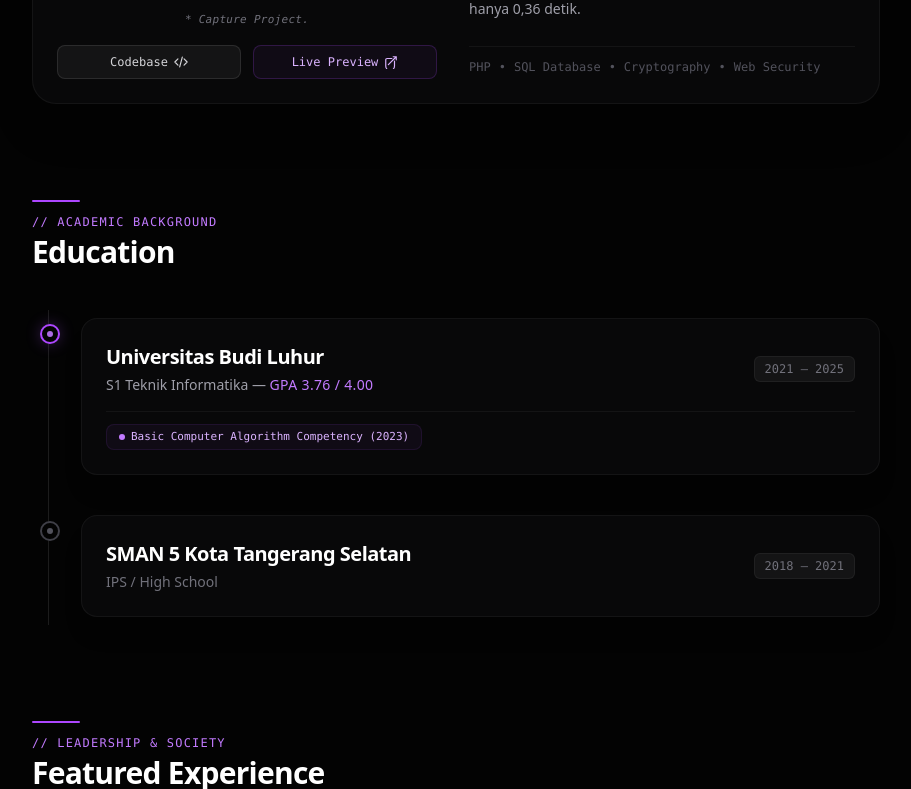
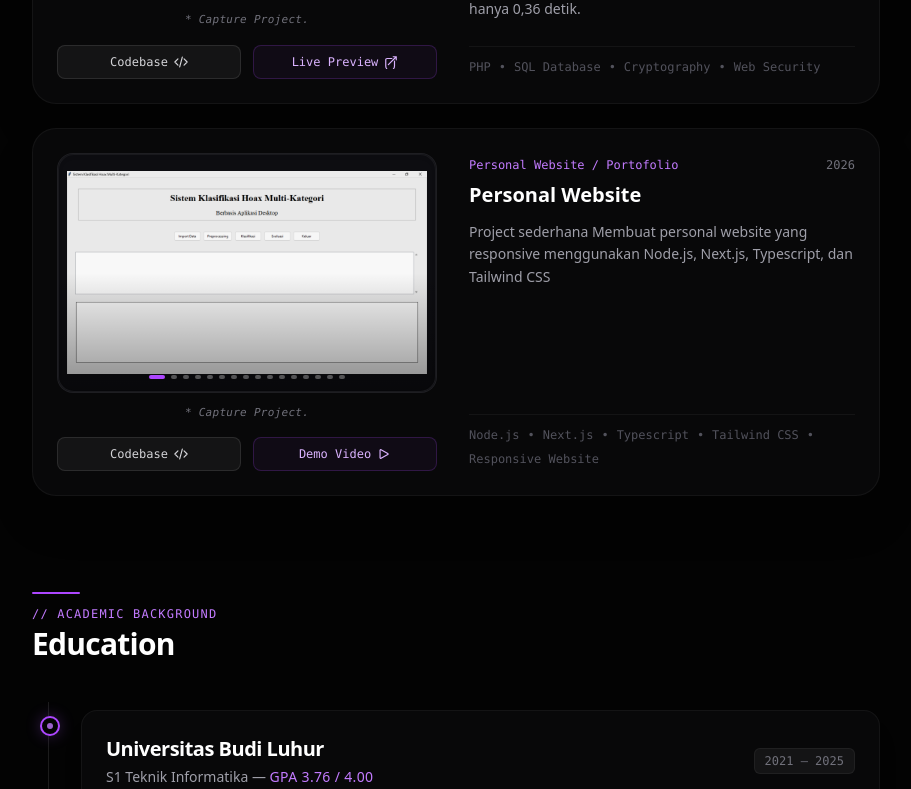
Before and after one commit to ErzaPranata/personal-website, a Next.js app: page / in a window 1280 px wide. Shown: the part 1511-2300 px from the top of the page, without its empty margins (184-1095 px from the left). Built offline with nearby package versions, Linux system fonts and the light colour scheme.

Commit message:
Update section project

```diff
--- a/app/page.tsx
+++ b/app/page.tsx
@@ -239,6 +239,65 @@
 
                 <div className="text-xs font-mono text-zinc-600 flex flex-wrap gap-2 mt-5 pt-3 border-t border-white/5">
                   <span className="hover:text-purple-300 transition-colors">PHP</span> • <span className="hover:text-purple-300 transition-colors">SQL Database</span> • <span className="hover:text-purple-300 transition-colors">Cryptography</span> • <span className="hover:text-purple-300 transition-colors">Web Security</span>
+                </div>
+              </div>
+            </div>
+
+            {/* CARD PROJECT 3: Personal Website */}
+            <div className="rounded-3xl bg-[#0a0a0c]/80 backdrop-blur-sm border border-white/5 p-6 flex flex-col md:flex-row gap-8 hover:border-purple-500/20 hover:shadow-[0_10px_30px_rgba(168,85,247,0.04)] hover:-translate-y-1 transition-all duration-500 group relative overflow-hidden shadow-2xl">
+
+              <div className="w-full md:w-[380px] flex flex-col gap-3 flex-shrink-0 relative z-10">
+                <div className="w-full h-[240px] rounded-2xl overflow-hidden border border-white/5 bg-[#121216] flex items-center justify-center shadow-inner">
+                  <ImageSlider images={taimg} />
+                </div>
+                <p className="text-[11px] font-mono text-zinc-500 text-center italic tracking-wide">
+                  * Capture Project.
+                </p>
+
+                <div className="flex items-center justify-center gap-3 pt-1">
+                  <a
+                    href="https://github.com/erzapranata/personal-website"
+                    target="_blank"
+                    rel="noopener noreferrer"
+                    title="Lihat source code di Github"
+                    className="flex-1 inline-flex items-center justify-center gap-1.5 px-3 py-2 rounded-lg border border-white/10 bg-white/5 text-xs font-mono text-zinc-300 hover:text-white hover:border-purple-500/50 hover:bg-purple-500/10 transition-all duration-300 transform active:scale-95"
+                  >
+                    <span>Codebase</span>
+                    <svg xmlns="http://www.w3.org/2000/svg" fill="none" viewBox="0 0 24 24" strokeWidth={2} stroke="currentColor" className="w-3.5 h-3.5">
+                      <path strokeLinecap="round" strokeLinejoin="round" d="M17.25 6.75 22.5 12l-5.25 5.25m-10.5 0L1.5 12l5.25-5.25m7.5-3-4.5 16.5" />
+                    </svg>
+                  </a>
+                  <a
+                    href="https://youtube.com/link-demo-anda"
+                    target="_blank"
+                    rel="noopener noreferrer"
+                    title="Lihat demo video di Youtube"
+                    className="flex-1 inline-flex items-center justify-center gap-1.5 px-3 py-2 rounded-lg border border-purple-500/20 bg-purple-500/5 text-xs font-mono text-purple-300 hover:text-white hover:border-purple-500 hover:bg-purple-600 transition-all duration-300 transform active:scale-95"
+                  >
+                    <span>Demo Video</span>
+                    <svg xmlns="http://www.w3.org/2000/svg" fill="none" viewBox="0 0 24 24" strokeWidth={2} stroke="currentColor" className="w-3.5 h-3.5">
+                      <path strokeLinecap="round" strokeLinejoin="round" d="M5.25 5.653c0-.856.917-1.398 1.667-.986l11.54 6.347a1.125 1.125 0 0 1 0 1.972l-11.54 6.347a1.125 1.125 0 0 1-1.667-.986V5.653Z" />
+                    </svg>
+                  </a>
+                </div>
+              </div>
+
+              <div className="flex flex-col justify-between py-1 relative z-10 w-full">
+                <div>
+                  <div className="flex justify-between items-center text-xs font-mono text-purple-400">
+                    <span>Personal Website / Portofolio</span>
+                    <span className="text-zinc-500">2026</span>
+                  </div>
+                  <h3 className="text-xl font-bold text-white mt-2 group-hover:text-purple-400 transition-colors duration-300">
+                    Personal Website
+                  </h3>
+                  <p className="text-zinc-400 text-sm mt-3 leading-relaxed font-light">
+                    Project sederhana Membuat personal website yang responsive menggunakan Node.js, Next.js, Typescript, dan Tailwind CSS
+                  </p>
+                </div>
+
+                <div className="text-xs font-mono text-zinc-600 flex flex-wrap gap-2 mt-5 pt-3 border-t border-white/5">
+                  <span className="hover:text-purple-300 transition-colors">Node.js</span> • <span className="hover:text-purple-300 transition-colors">Next.js</span> • <span className="hover:text-purple-300 transition-colors">Typescript</span> • <span className="hover:text-purple-300 transition-colors">Tailwind CSS</span> • <span className="hover:text-purple-300 transition-colors">Responsive Website</span>
                 </div>
               </div>
             </div>
```
